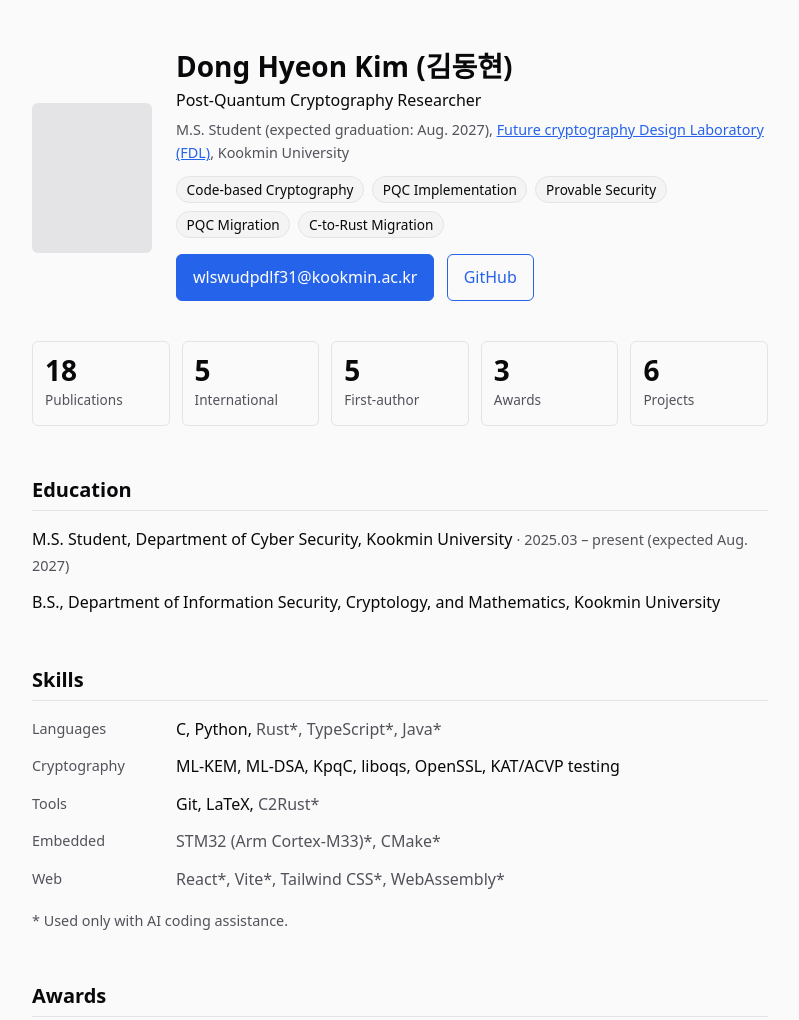
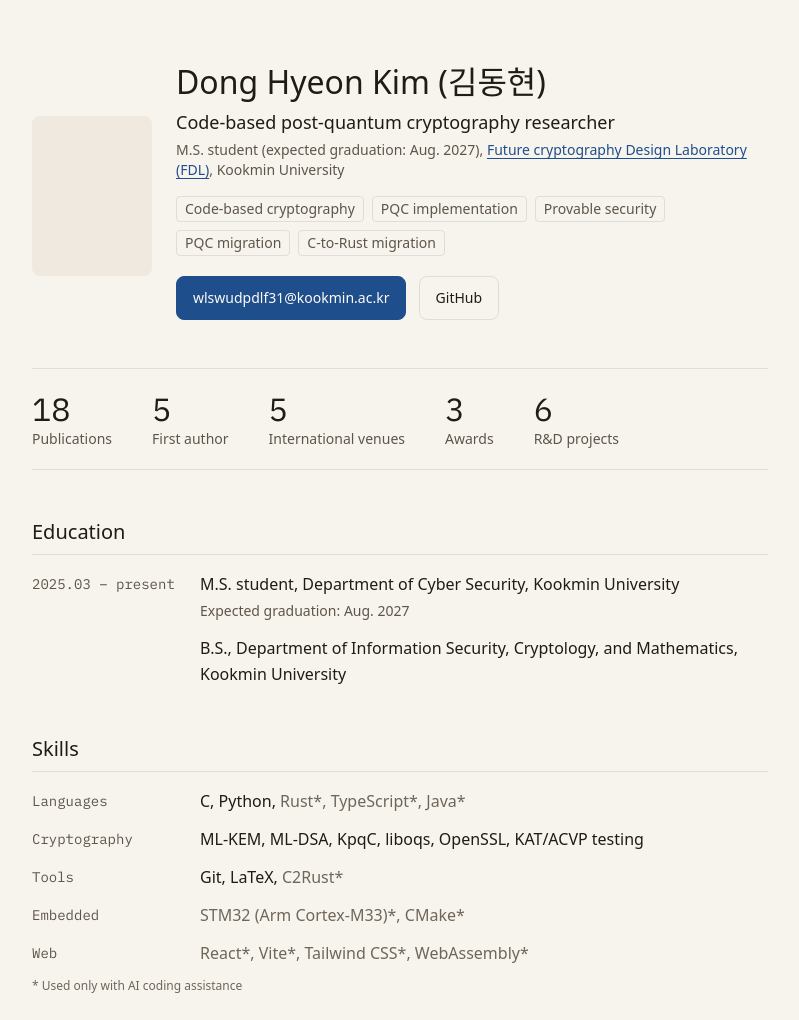
Before and after one commit to DongHyeon0729/DongHyeon0729.github.io, a plain HTML site: page index.html in a window 1280 px wide. Shown: the top 1020 px of the page, without its empty margins (240-1039 px from the left). Drawn offline with Linux system fonts and the light colour scheme; a web font is replaced by a local one.

Commit message:
style: unslop 적용
Co-Authored-By: Claude Opus 5.5 <noreply@anthropic.com>

```diff
--- a/index.html
+++ b/index.html
@@ -5,43 +5,60 @@
 <meta name="viewport" content="width=device-width, initial-scale=1">
 <title>Dong Hyeon Kim</title>
 <meta name="description" content="Dong Hyeon Kim (김동현), M.S. student in post-quantum cryptography at Kookmin University. Code-based cryptography, PQC implementation, provable security.">
+<link rel="preconnect" href="https://fonts.googleapis.com">
+<link rel="preconnect" href="https://fonts.gstatic.com" crossorigin>
+<link rel="stylesheet" href="https://fonts.googleapis.com/css2?family=IBM+Plex+Mono:wght@400;500&family=IBM+Plex+Sans+KR:wght@400;500;600&display=swap">
 <style>
-  :root { --bg: #fafafa; --fg: #09090b; --muted: #52525b; --border: #e4e4e7; --chip: #f4f4f5; --accent: #2563eb; --on-accent: #fff; }
+  :root {
+    --bg: #f7f4ee; --raised: #efe9df; --fg: #1f1b16; --fg2: #5e554a; --muted: #6f665a;
+    --line: rgba(31, 27, 22, .1); --accent: #1f4e8c; --on-accent: #fdfbf7;
+    --sans: "IBM Plex Sans KR", system-ui, sans-serif; --mono: "IBM Plex Mono", ui-monospace, monospace;
+    --ease: cubic-bezier(.22, 1, .36, 1);
+  }
   @media (prefers-color-scheme: dark) {
-    :root { --bg: #0b0b0d; --fg: #f4f4f5; --muted: #a1a1aa; --border: #27272a; --chip: #18181b; --accent: #60a5fa; --on-accent: #0b0b0d; }
+    :root { --bg: #161513; --raised: #262421; --fg: #efe9de; --fg2: #aaa398; --muted: #8a847a; --line: rgba(239, 233, 222, .1); --accent: #8fb3e8; --on-accent: #161513; }
   }
-  body { max-width: 46rem; margin: 0 auto; padding: 3rem 1rem; background: var(--bg); color: var(--fg); font: 16px/1.6 system-ui, sans-serif; word-break: keep-all; }
-  a { color: var(--accent); }
-  h2 { margin: 3rem 0 1rem; padding-bottom: .25rem; border-bottom: 1px solid var(--border); font-size: 1.25rem; }
-  h3 { margin: 1.5rem 0 .5rem; font-size: 1rem; color: var(--muted); }
-  ul { list-style: none; padding: 0; }
-  li { margin: .75rem 0; }
-  .muted { color: var(--muted); font-size: .9rem; }
+  body { max-width: 736px; margin: 0 auto; padding: 48px 16px; background: var(--bg); color: var(--fg); font: 400 16px/26px var(--sans); word-break: keep-all; }
+  @media (min-width: 640px) { body { padding: 64px 24px; } }
+  a { color: var(--accent); text-underline-offset: 3px; transition: color 150ms var(--ease); }
+  a:focus-visible { outline: 2px solid var(--accent); outline-offset: 2px; border-radius: 4px; }
+  h1, h2, h3 { font-weight: 500; }
+  h2 { margin: 48px 0 16px; padding-bottom: 8px; border-bottom: 1px solid var(--line); font-size: 20px; line-height: 28px; }
+  h3 { margin: 24px 0 8px; color: var(--fg2); font-size: 14px; line-height: 20px; }
+  ul { list-style: none; margin: 0; padding: 0; }
+  li { margin: 12px 0; }
+  .muted { color: var(--fg2); font-size: 14px; line-height: 20px; }
 
-  header { display: flex; flex-wrap: wrap; gap: 1.5rem; align-items: center; }
-  header > div:last-child { flex: 1 1 16rem; }
-  header h1 { margin: 0; font-size: 1.75rem; line-height: 1.3; }
-  header p { margin: .25rem 0; }
-  .photo { width: 120px; height: 150px; flex: none; border-radius: 6px; background: var(--border); object-fit: cover; }
-  .tags { display: flex; flex-wrap: wrap; gap: .5rem; margin: .75rem 0 1rem; }
-  .tags span { padding: .1rem .6rem; border: 1px solid var(--border); border-radius: 999px; background: var(--chip); font-size: .85rem; }
-  .btn { display: inline-block; margin: 0 .5rem .5rem 0; padding: .6rem 1rem; border: 1px solid var(--accent); border-radius: 6px; text-decoration: none; }
-  .btn.primary { background: var(--accent); color: var(--on-accent); }
+  header { display: flex; flex-wrap: wrap; gap: 24px; align-items: center; }
+  header > div:last-child { flex: 1 1 256px; }
+  header h1 { margin: 0; font-size: 32px; line-height: 36px; }
+  header .role { margin: 8px 0 4px; font-size: 18px; line-height: 28px; }
+  header .muted { margin: 0; }
+  .photo { width: 120px; height: 160px; flex: none; border-radius: 8px; background: var(--raised); object-fit: cover; }
+  .tags { display: flex; flex-wrap: wrap; gap: 8px; margin: 16px 0 20px; }
+  .tags span { padding: 2px 8px; border: 1px solid var(--line); border-radius: 4px; color: var(--fg2); font-size: 14px; line-height: 20px; }
+  .btn { display: inline-block; margin: 0 8px 8px 0; padding: 10px 16px; border: 1px solid var(--line); border-radius: 8px; color: var(--fg); font-size: 14px; line-height: 22px; text-decoration: none; transition: background-color 150ms var(--ease), opacity 150ms var(--ease); }
+  .btn:hover { background: var(--raised); }
+  .btn.primary { border-color: var(--accent); background: var(--accent); color: var(--on-accent); }
+  .btn.primary:hover { opacity: .88; }
 
-  .stats { display: grid; grid-template-columns: repeat(auto-fit, minmax(6rem, 1fr)); gap: .75rem; margin-top: 2rem; }
-  .stats a { padding: .75rem; border: 1px solid var(--border); border-radius: 6px; color: var(--fg); text-decoration: none; }
-  .stats a:hover { border-color: var(--accent); }
-  .stats b { display: block; font-size: 1.75rem; line-height: 1.2; }
-  .stats span { color: var(--muted); font-size: .85rem; }
+  .figures { display: flex; flex-wrap: wrap; gap: 16px 40px; margin-top: 40px; padding: 20px 0; border-block: 1px solid var(--line); }
+  .figures a { color: var(--fg2); font-size: 14px; line-height: 20px; text-decoration: none; }
+  .figures a:hover { color: var(--accent); }
+  .figures b { display: block; color: var(--fg); font: 400 32px/40px var(--mono); font-variant-numeric: tabular-nums; }
 
-  .tl li { display: grid; grid-template-columns: 8rem 1fr; gap: 1rem; }
-  @media (max-width: 30rem) { .tl li { grid-template-columns: 1fr; gap: 0; } }
+  .tl li { display: grid; grid-template-columns: 152px 1fr; gap: 16px; }
+  .tl li > span:first-child { font-family: var(--mono); line-height: 26px; }
+  @media (max-width: 480px) { .tl li { grid-template-columns: 1fr; gap: 0; } }
 
-  .pub .t { font-weight: 600; }
-  .pub .muted { display: block; }
-  footer { margin-top: 4rem; padding-top: 1rem; border-top: 1px solid var(--border); color: var(--muted); font-size: .8rem; }
+  .pub li { margin: 16px 0; }
+  .pub .t { font-weight: 500; }
+  .pub .muted { display: block; margin-top: 4px; }
+  .pub b { color: var(--fg); font-weight: 500; text-decoration: underline 2px var(--accent); text-underline-offset: 3px; }
+  .badge { margin-left: 8px; padding: 2px 8px; border: 1px solid var(--line); border-radius: 4px; color: var(--fg2); font: 400 12px/16px var(--mono); white-space: nowrap; vertical-align: 2px; }
   .ai { color: var(--muted); }
-  .badge { margin-left: .4rem; padding: 0 .4rem; border-radius: 4px; background: var(--accent); color: var(--on-accent); font-size: .75rem; font-weight: 600; white-space: nowrap; }
+  .note { margin: 12px 0 0; color: var(--muted); font-size: 12px; line-height: 16px; }
+  footer { margin-top: 64px; padding-top: 16px; border-top: 1px solid var(--line); color: var(--muted); font-size: 12px; line-height: 16px; }
 </style>
 </head>
 <body>
@@ -49,32 +66,32 @@
   <div class="photo"></div>
   <div>
     <h1>Dong Hyeon Kim (김동현)</h1>
-    <p>Post-Quantum Cryptography Researcher</p>
-    <p class="muted">M.S. Student (expected graduation: Aug. 2027), <a href="https://sites.google.com/kookmin.ac.kr/fdl/home">Future cryptography Design Laboratory (FDL)</a>, Kookmin University</p>
+    <p class="role">Code-based post-quantum cryptography researcher</p>
+    <p class="muted">M.S. student (expected graduation: Aug. 2027), <a href="https://sites.google.com/kookmin.ac.kr/fdl/home">Future cryptography Design Laboratory (FDL)</a>, Kookmin University</p>
     <div class="tags">
-      <span>Code-based Cryptography</span>
-      <span>PQC Implementation</span>
-      <span>Provable Security</span>
-      <span>PQC Migration</span>
-      <span>C-to-Rust Migration</span>
+      <span>Code-based cryptography</span>
+      <span>PQC implementation</span>
+      <span>Provable security</span>
+      <span>PQC migration</span>
+      <span>C-to-Rust migration</span>
     </div>
     <a class="btn primary" href="mailto:wlswudpdlf31@kookmin.ac.kr">wlswudpdlf31@kookmin.ac.kr</a>
     <a class="btn" href="https://github.com/DongHyeon0729">GitHub</a>
   </div>
 </header>
 
-<nav class="stats">
-  <a href="#publications"><b>18</b><span>Publications</span></a>
-  <a href="#international"><b>5</b><span>International</span></a>
-  <a href="#publications"><b>5</b><span>First-author</span></a>
-  <a href="#awards"><b>3</b><span>Awards</span></a>
-  <a href="#projects"><b>6</b><span>Projects</span></a>
+<nav class="figures" aria-label="Summary">
+  <a href="#publications"><b>18</b>Publications</a>
+  <a href="#publications"><b>5</b>First author</a>
+  <a href="#international"><b>5</b>International venues</a>
+  <a href="#awards"><b>3</b>Awards</a>
+  <a href="#projects"><b>6</b>R&amp;D projects</a>
 </nav>
 
 <h2>Education</h2>
-<ul>
-  <li>M.S. Student, Department of Cyber Security, Kookmin University <span class="muted">· 2025.03 – present (expected Aug. 2027)</span></li>
-  <li>B.S., Department of Information Security, Cryptology, and Mathematics, Kookmin University</li>
+<ul class="tl">
+  <li><span class="muted">2025.03 – present</span><span>M.S. student, Department of Cyber Security, Kookmin University<br><span class="muted">Expected graduation: Aug. 2027</span></span></li>
+  <li><span class="muted"></span><span>B.S., Department of Information Security, Cryptology, and Mathematics, Kookmin University</span></li>
 </ul>
 
 <h2>Skills</h2>
@@ -85,7 +102,7 @@
   <li><span class="muted">Embedded</span><span class="ai" title="Used only with AI coding assistance">STM32 (Arm Cortex-M33)*, CMake*</span></li>
   <li><span class="muted">Web</span><span class="ai" title="Used only with AI coding assistance">React*, Vite*, Tailwind CSS*, WebAssembly*</span></li>
 </ul>
-<p class="muted">* Used only with AI coding assistance.</p>
+<p class="note">* Used only with AI coding assistance</p>
 
 <h2 id="awards">Awards</h2>
 <ul class="tl">
@@ -102,7 +119,7 @@
   <li><span class="muted">2024</span><span>국민대학교 하계방학 학부생 인턴십 (6주)</span></li>
 </ul>
 
-<h2 id="projects">R&amp;D Projects</h2>
+<h2 id="projects">R&amp;D projects</h2>
 <ul class="tl">
   <li><span class="muted">2025</span><span>오류정정부호 기반 최신 양자내성암호 안전성 및 효율성 연구<br><span class="muted">ETRI부설 국가보안기술연구소</span></span></li>
   <li><span class="muted">2025</span><span>양자내성암호 통합 라이브러리 개발<br><span class="muted">Y社</span></span></li>
@@ -113,7 +130,7 @@
 </ul>
 
 <h2 id="publications">Publications</h2>
-<h3 id="international">International Conferences</h3>
+<h3 id="international">International conferences</h3>
 <ul class="pub">
   <li><span class="t">Performance Comparison of a Rust WebAssembly Implementation against C in Device-to-Device ML-KEM Key Exchange</span>
     <span class="muted">Kim Yae Chan, <b>Kim Dong Hyeon</b>, Kim Ye Jin, Choi A Yeong and Kim Dong Chan · MobiSec 2026 Poster, 2026.12</span></li>
@@ -126,7 +143,7 @@
   <li><span class="t">Applying ML-DSA's NTT to SMAUG-T Polynomial Multiplication: Feasibility Analysis and Performance Comparison</span>
     <span class="muted">Kim Ye Jin, <b>Kim Dong Hyeon</b>, Kim Dong Chan · ICUFN 2026, 2026.07</span></li>
 </ul>
-<h3>Domestic Conferences</h3>
+<h3>Domestic conferences</h3>
 <ul class="pub">
   <li><span class="t">양자내성암호에 대한 liboqs기반 WebAssembly와 Web Crypto API 구현 성능 비교</span>
     <span class="muted">김예찬, 최아영, 김예진, <b>김동현</b>, 김동찬 · 한국통신학회 추계학술대회, 2026.11</span></li>
@@ -156,6 +173,6 @@
     <span class="muted">박동현, 김민지, <b>김동현</b>, 김동찬 · 동계 통신학회 종합학술발표회, 2024.02</span></li>
 </ul>
 
-<footer>This site is generated and maintained by AI.</footer>
+<footer>This site is generated and maintained by AI</footer>
 </body>
 </html>
```
